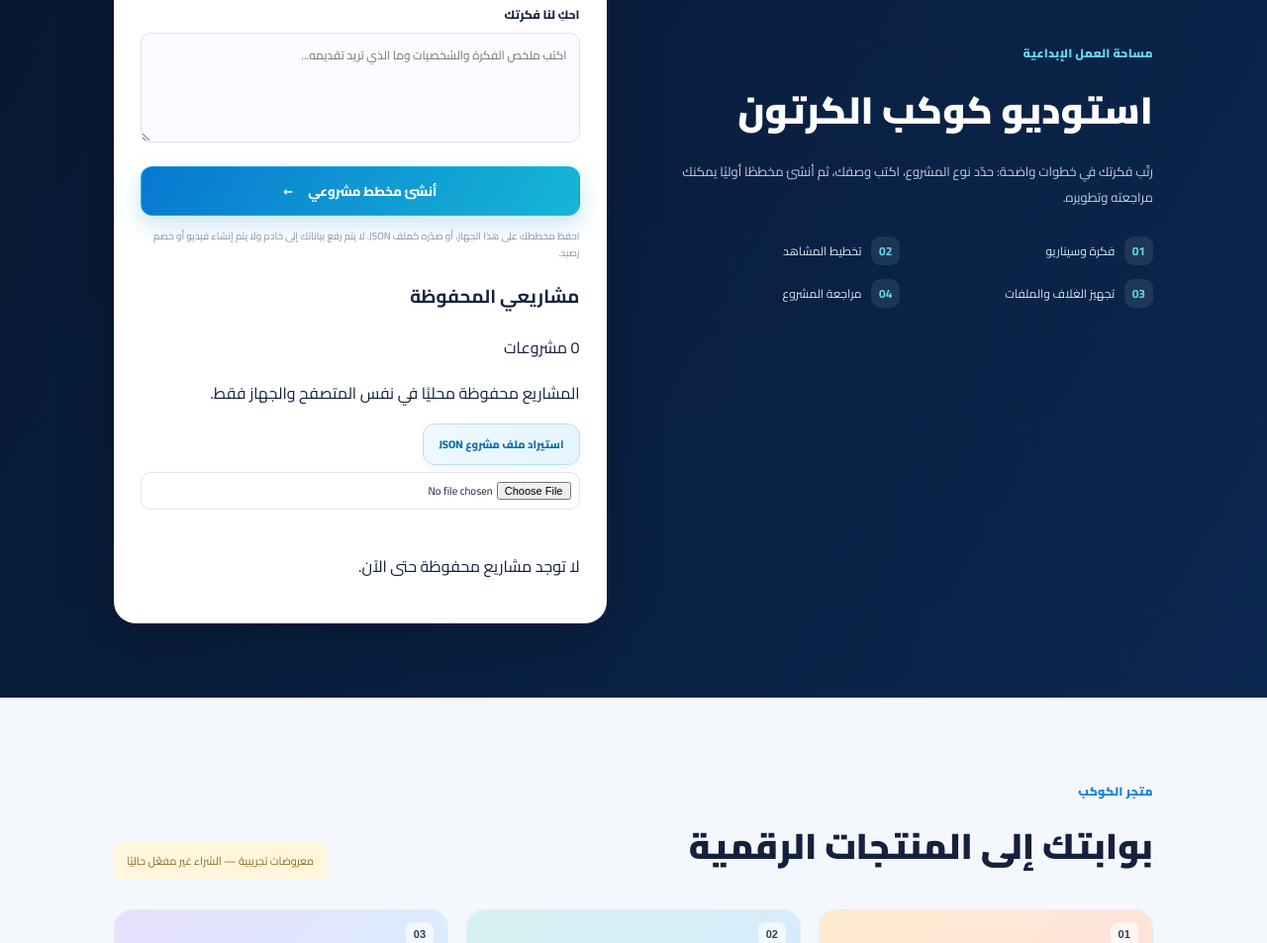
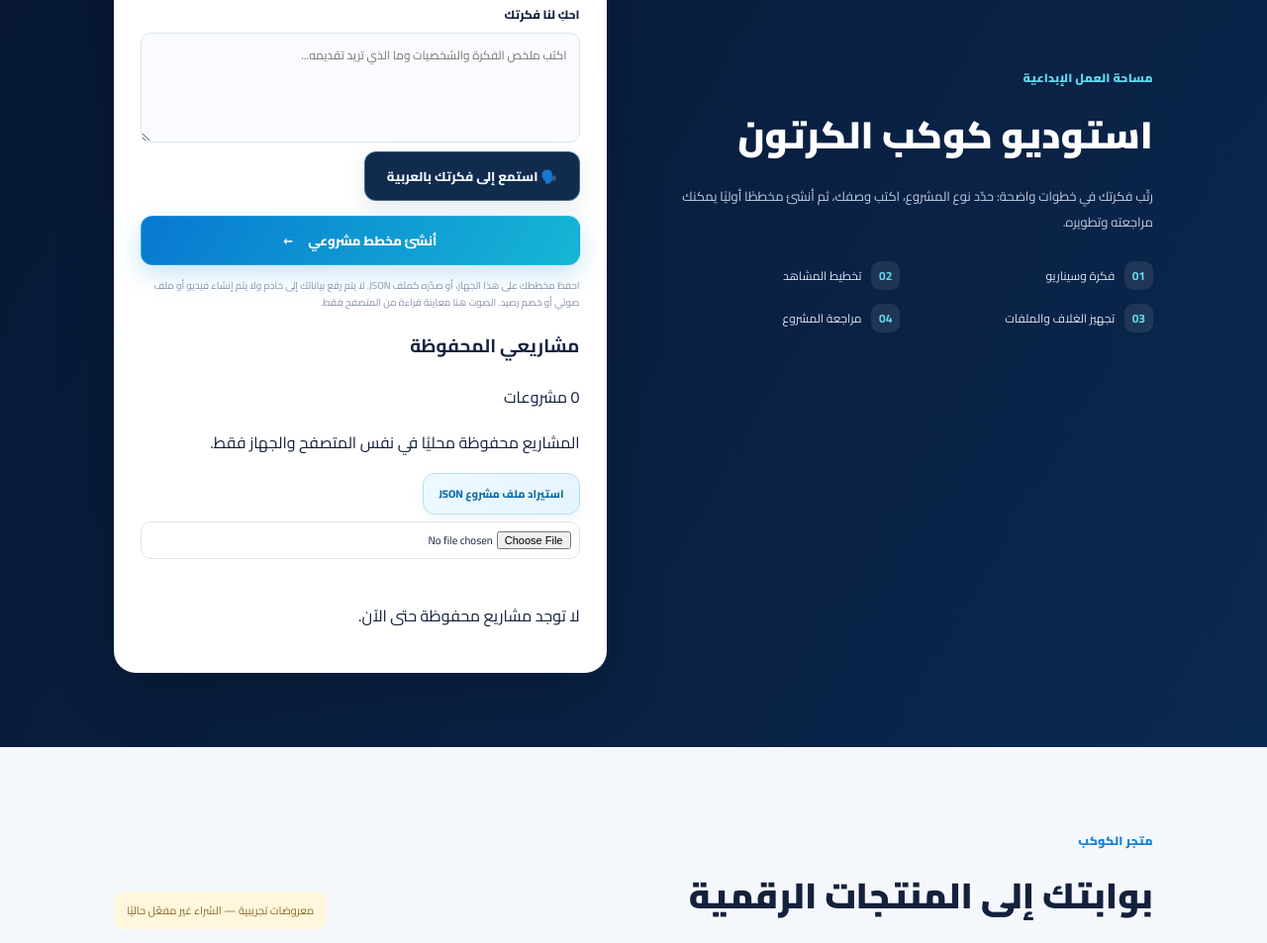
Before and after one commit to mohamed21fathey-prog/kawkab-alcartoon-, a plain HTML site: page index.html in a window 1280 px wide. Shown: the part 2486-3439 px from the top of the page at 99% size. Drawn offline with Linux system fonts and the light colour scheme.

Commit message:
Add local game sound effects and Arabic voice previews

```diff
--- a/index.html
+++ b/index.html
@@ -83,14 +83,15 @@
       <div class="form-head"><span>✦ مساحة مشروع جديد</span><small>نموذج تخطيط تجريبي</small></div>
       <label for="project-type">نوع المشروع</label>
       <select id="project-type" required>
-        <option value="فيلم كرتوني">فيلم كرتوني</option><option value="حلقة مسلسل">حلقة مسلسل</option><option value="فيديو تعليمي">فيديو تعليمي</option><option value="إعلان تسويقي">إعلان تسويقي</option><option value="قصة مصورة">قصة مصورة</option>
+        <option value="فيلم كرتوني">فيلم كرتوني</option><option value="حلقة مسلسل">حلقة مسلسل</option><option value="فيديو تعليمي">فيديو تعليمي</option><option value="إعلان تسويقي">إعلان تسويقي</option><option value="قصة مصورة">قصة مصورة</option><option value="أغنية عربية">أغنية عربية</option>
       </select>
       <label for="project-name">اسم المشروع</label>
       <input id="project-name" type="text" placeholder="مثال: مغامرة في أعماق الفضاء" maxlength="80" required>
       <label for="project-idea">احكِ لنا فكرتك</label>
       <textarea id="project-idea" rows="4" maxlength="600" placeholder="اكتب ملخص الفكرة والشخصيات وما الذي تريد تقديمه..." required></textarea>
+      <button class="btn secondary" id="speak-project-idea" type="button">🗣️ استمع إلى فكرتك بالعربية</button>
       <button class="btn primary submit-btn" type="submit">أنشئ مخطط مشروعي <span>←</span></button>
-      <p class="form-note">احفظ مخططك على هذا الجهاز، أو صدّره كملف JSON. لا يتم رفع بياناتك إلى خادم ولا يتم إنشاء فيديو أو خصم رصيد.</p>
+      <p class="form-note">احفظ مخططك على هذا الجهاز، أو صدّره كملف JSON. لا يتم رفع بياناتك إلى خادم ولا يتم إنشاء فيديو أو ملف صوتي أو خصم رصيد. الصوت هنا معاينة قراءة من المتصفح فقط.</p>
       <div class="idea-result" id="idea-result" aria-live="polite" hidden></div>
       <section class="saved-projects" aria-labelledby="saved-projects-title">
         <div class="saved-projects-head"><h3 id="saved-projects-title">مشاريعي المحفوظة</h3><span id="project-count">0 مشروع</span></div>
```
